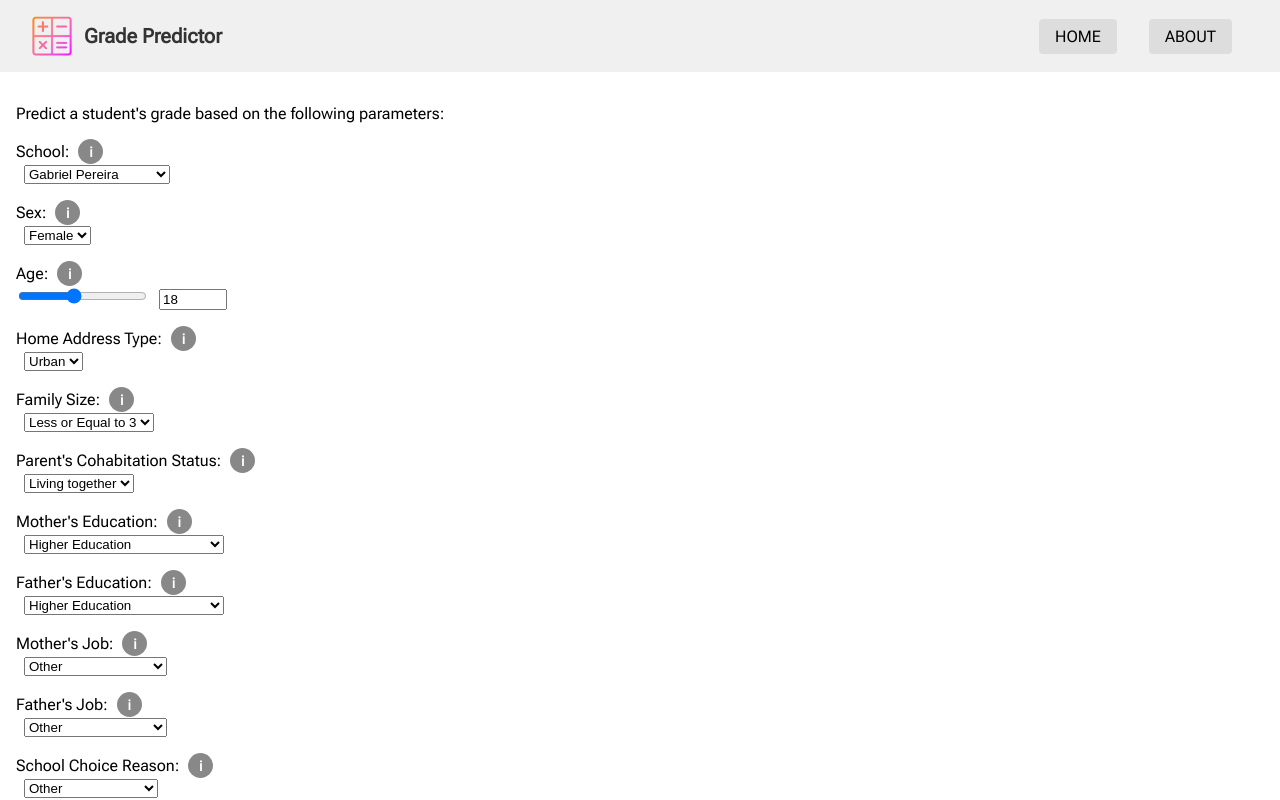
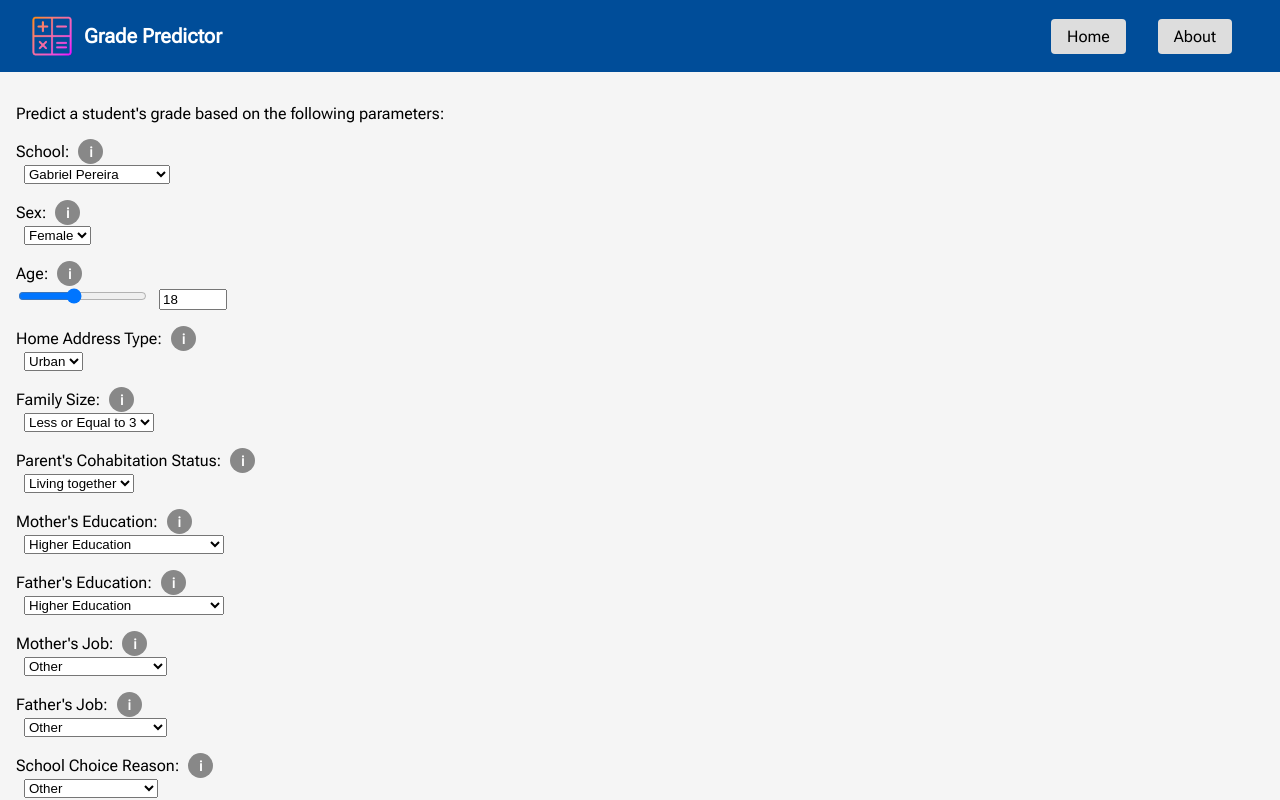
Before and after one commit to Nate-Kim/Grade-Prediction, a React (Vite) app in the folder web_ui/frontend/: page / in a window 1280 px wide. Shown: the top 800 px of the page. Built offline with nearby package versions, Linux system fonts and the light colour scheme.

Commit message:
Playing with colors

```diff
--- a/web_ui/frontend/src/components/Header.css
+++ b/web_ui/frontend/src/components/Header.css
@@ -3,7 +3,7 @@
   top: 0;
   z-index: 1000;
   padding: 1rem 2rem;
-  background: #f0f0f0;
+  background: #004D99;
   display: flex;
   align-items: center;
   justify-content: space-between;
@@ -22,7 +22,7 @@
 .logo-text {
   font-size: 1.25rem;
   font-weight: bold;
-  color: #333;
+  color: #ffffff;
 }
 
 .nav-buttons {
--- a/web_ui/frontend/src/components/Header.jsx
+++ b/web_ui/frontend/src/components/Header.jsx
@@ -10,8 +10,8 @@ export default function Header() {
         <span className="logo-text">Grade Predictor</span>
       </div>
       <nav className="nav-buttons">
-      <Link className="nav-button" to="/">HOME</Link>
-      <Link className="nav-button" to="/about">ABOUT</Link>
+      <Link className="nav-button" to="/">Home</Link>
+      <Link className="nav-button" to="/about">About</Link>
       </nav>
     </header>
   );
--- a/web_ui/frontend/src/index.css
+++ b/web_ui/frontend/src/index.css
@@ -1,6 +1,7 @@
 body {
   margin: 0;
   font-family: "Roboto Flex", sans-serif;
+  background-color: #F5F5F5;
 }
 
 .roboto-flex {
```
